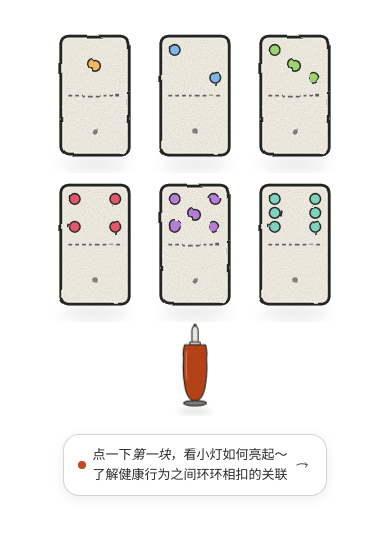
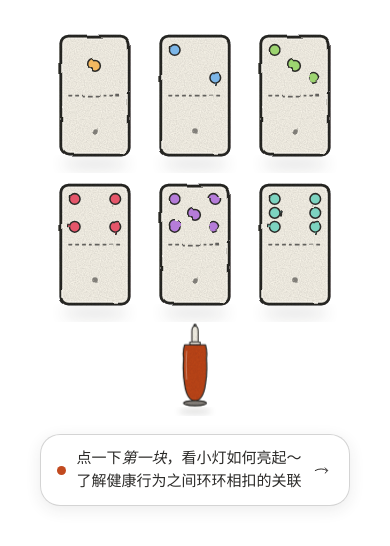
Before and after one commit to DD-010502/health-station-1, a plain HTML site: page docs/components/domino.html in a window 390 px wide. Drawn offline with Linux system fonts and the light colour scheme.

Commit message:
style(home): 放大三处提示胶囊与文字

```diff
--- a/docs/components/domino.html
+++ b/docs/components/domino.html
@@ -61,27 +61,27 @@
     position: relative;
     display: flex;
     align-items: center;
-    gap: 12px;
+    gap: 14px;
     width: fit-content;
     max-width: calc(100% - 56px);
     margin: 0 56px 0 auto;
     text-decoration: none;
     color: var(--ink);
     font-family: "Ma Shan Zheng", "ZCOOL KuaiLe", "Liu Jian Mao Cao", "PingFang SC", cursive, sans-serif;
-    font-size: 15px;
+    font-size: 18px;
     line-height: 1.55;
     text-align: left;
     background: rgba(255, 255, 255, .9);
     border: 1.5px solid rgba(43, 42, 40, .2);
-    border-radius: 16px;
-    padding: 11px 20px;
-    box-shadow: 0 3px 12px rgba(43, 42, 40, .08);
+    border-radius: 20px;
+    padding: 14px 24px;
+    box-shadow: 0 4px 16px rgba(43, 42, 40, .09);
     transition: transform .25s ease;
     z-index: 5;
   }
   .corner-link::before {
     content: "";
-    width: 8px; height: 8px;
+    width: 10px; height: 10px;
     border-radius: 50%;
     background: #C24A1F;
     flex: 0 0 auto;
@@ -89,8 +89,8 @@
   .corner-link:hover { transform: translateY(-2px); }
   .corner-link .text { flex: 0 1 auto; }
   .corner-link .arrow {
-    width: 22px;
-    height: 22px;
+    width: 26px;
+    height: 26px;
     flex: 0 0 auto;
     transition: transform .25s ease;
   }
@@ -202,15 +202,16 @@
     /* 手机上胶囊居中显示，文字可换行 */
     .corner-link {
       align-items: center;
-      gap: 6px;
+      gap: 10px;
       margin: 14px auto 4px;
       max-width: 100%;
-      padding: 10px 14px;
-      font-size: 13px;
+      padding: 12px 16px;
+      font-size: 15px;
       line-height: 1.55;
     }
     .corner-link .text { max-width: 100%; }
-    .corner-link .arrow { width: 18px; height: 18px; margin: 0; }
+    .corner-link::before { width: 9px; height: 9px; }
+    .corner-link .arrow { width: 21px; height: 21px; margin: 0; }
   }
 
 </style>
```
Also changed, not shown: docs/components/tangram.html (+14 -7 lines), docs/index.html (+12 -11 lines).
